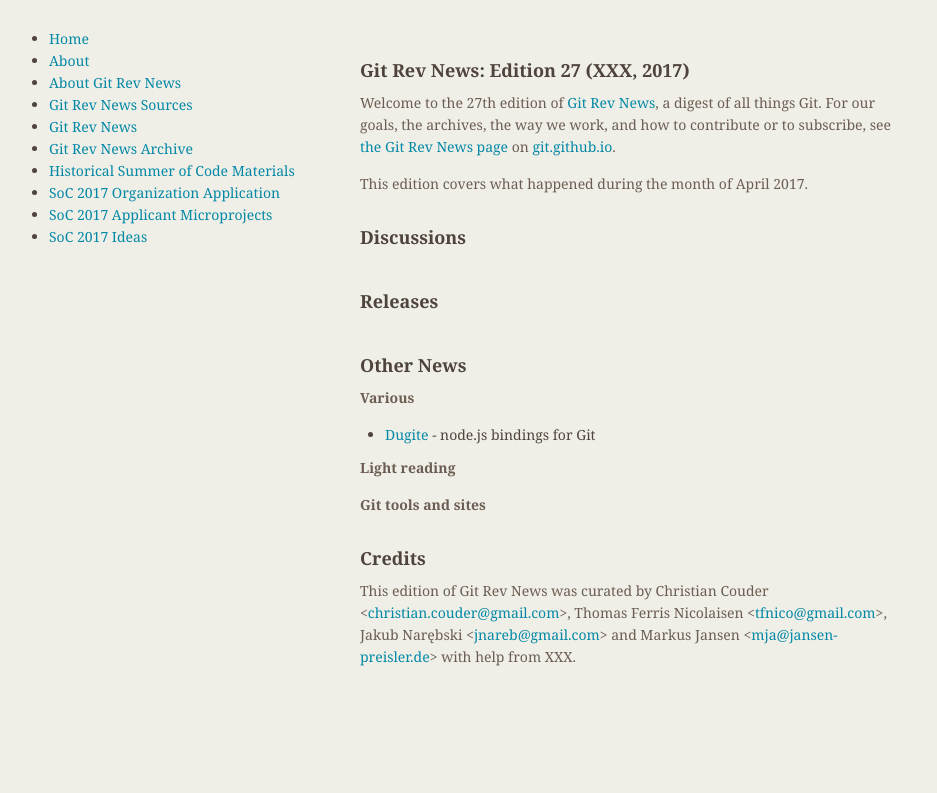
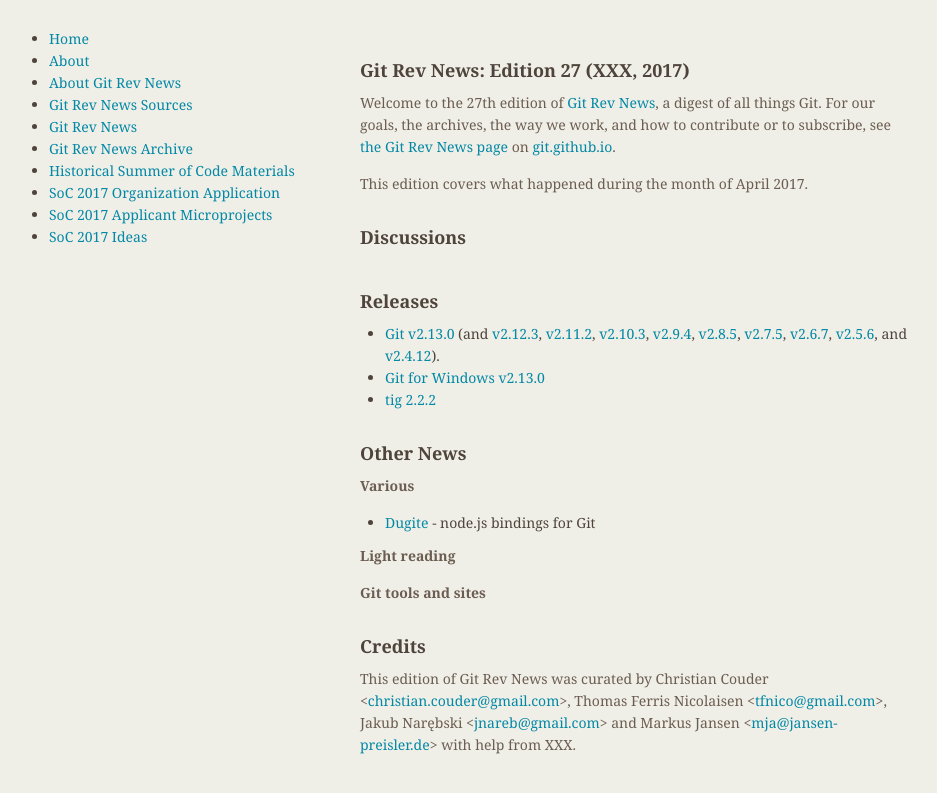
Before and after one commit to git/git.github.io, a Jekyll site: the page built from rev_news/drafts/edition-27.md, in a window 1280 px wide. Shown: the top 793 px of the page, without its empty margins (174-1111 px from the left). Built offline with Jekyll 4.4.1, drawn with Linux system fonts in a browser that asks for light colours.

Commit message:
Rev News: add links for new Git, Git for Windows and tig releases
Signed-off-by: Johannes Schindelin <johannes.schindelin@gmx.de>

```diff
--- a/rev_news/drafts/edition-27.md
+++ b/rev_news/drafts/edition-27.md
@@ -31,6 +31,9 @@
 
 ## Releases
 
+* [Git v2.13.0](https://github.com/git/git/blob/v2.13.0/Documentation/RelNotes/2.13.0.txt) (and [v2.12.3](https://github.com/git/git/blob/v2.12.3/Documentation/RelNotes/2.12.3.txt), [v2.11.2](https://github.com/git/git/blob/v2.11.2/Documentation/RelNotes/2.11.2.txt), [v2.10.3](https://github.com/git/git/blob/v2.10.3/Documentation/RelNotes/2.10.3.txt), [v2.9.4](https://github.com/git/git/blob/v2.9.4/Documentation/RelNotes/2.9.4.txt), [v2.8.5](https://github.com/git/git/blob/v2.8.5/Documentation/RelNotes/2.8.5.txt), [v2.7.5](https://github.com/git/git/blob/v2.7.5/Documentation/RelNotes/2.7.5.txt), [v2.6.7](https://github.com/git/git/blob/v2.6.7/Documentation/RelNotes/2.6.7.txt), [v2.5.6](https://github.com/git/git/blob/v2.5.6/Documentation/RelNotes/2.5.6.txt), and [v2.4.12](https://github.com/git/git/blob/v2.4.12/Documentation/RelNotes/2.4.12.txt)).
+* [Git for Windows v2.13.0](https://github.com/git-for-windows/git/releases/tag/v2.13.0.windows.1)
+* [tig 2.2.2](https://public-inbox.org/git/CAFuPQ1KSfKT+UKEdjcQ60sWL-yBGPWUZxhAAQ1AdrAr=VMdGfQ@mail.gmail.com/t/#u)
 
 ## Other News
 
```
